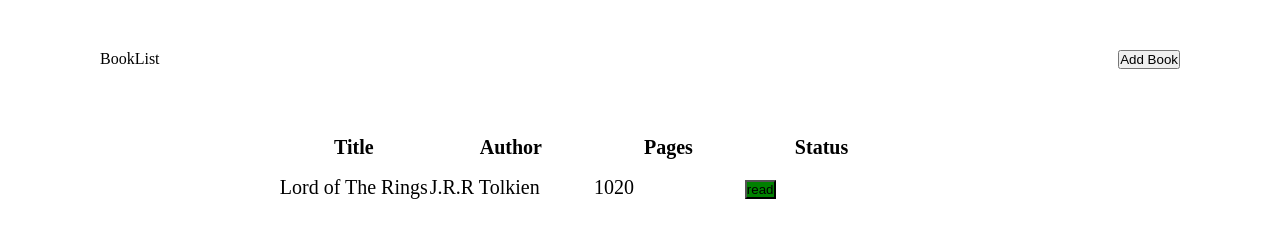
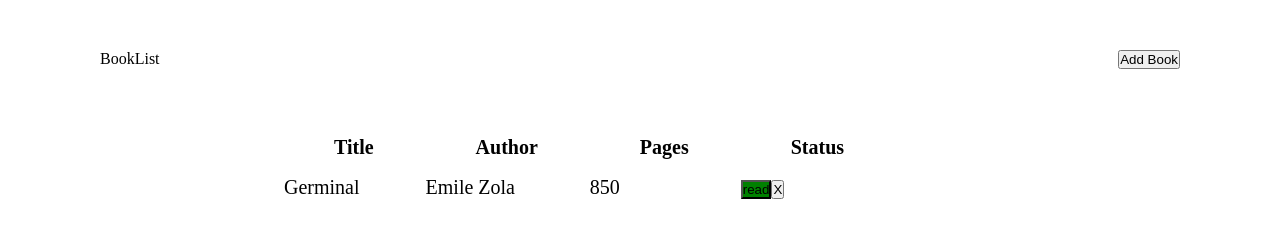
Before and after one commit to nilufersevde/library, a plain HTML site: page index.html in a window 1280 px wide. Drawn offline with Linux system fonts and the light colour scheme.

Commit message:
add delete button, organise status button, add submit function for adding the books from the form

```diff
--- a/index.html
+++ b/index.html
@@ -40,13 +40,13 @@
             </div>
             <div>
                 <label for="pages">Pages</label>
-                <input type="number" id="pages" name="pages">
+                <input type="number" id="pages" name="page">
             </div>
             <div>
                 <label for="read">Have you read it?</label>
                 <input type="checkbox" id="read" name="read">
             </div>
-            <button type="submit" class="btn-submit">Add Book</button>
+            <button type="submit" class="submit">Add the Book</button>
         </form>
     <script src="js.js"></script>
 </body>
--- a/js.js
+++ b/js.js
@@ -1,20 +1,26 @@
+//DOM elements
 const table = document.querySelector("tbody");
-function Book(title, author, page, read){
-    this.author=author;
-    this.title=title;
-    this.page=page;
-    this.read=read;
+const form = document.querySelector("#form");
+const submitButton = document.querySelector(".submit");
+
+//book constructor
+function Book(t, a, p, r){
+    this.title=t;
+    this.author=a;
+    this.page=p;
+    this.read=r;
 }
 
+//adding books to the library using the constructor
 let myLibrary = [];
-
 function addBookToLibrary(addedbook) {
-    const newBook = new Book(addedbook.author, addedbook.title, addedbook.page, addedbook.read)
-    myLibrary.push(newBook)
+    const newBook = new Book(addedbook.author, addedbook.title, addedbook.page, addedbook.read);
+    myLibrary.push(newBook);
 }
 
+//displaying the books on the page that was added to the myLibrary array
 function displayBook() {
-    for (let i=0; i < myLibrary.length; i++) {
+    for (let i=table.rows.length-1; i < myLibrary.length; i++) {
         let row = table.insertRow(i);
         let title = row.insertCell(0);
         title.innerHTML = myLibrary[i].title;
@@ -22,31 +28,61 @@ function displayBook() {
         author.innerHTML = myLibrary[i].author;
         let page = row.insertCell(2);
         page.innerHTML = myLibrary[i].page;
-        let button = document.createElement("button");
-        button.innerText = "read";
-        button.className = "read";
-        row.append(button);
-        button.addEventListener('click', status);
+        //creating and adding toggle property to button that shows if the book was read or not
+        let statusbutton = document.createElement("button");
+        console.log(myLibrary[i].read)
+        function buttonread() {if (myLibrary[i].read) {
+        statusbutton.innerText = "read"
+        statusbutton.classList.add("read")}
+        else {
+        statusbutton.innerText = "not read"
+        statusbutton.classList.add("not_read")}}
+        buttonread()
+        row.append(statusbutton);
+        statusbutton.addEventListener("click", status);
         function status() {
-            this.classList.toggle('read');
-            this.classList.toggle('not_read');
+            this.classList.toggle("read");
+            this.classList.toggle("not_read");
             if (this.innerHTML === "read") {
                 this.innerHTML = "not read";
               } else {
                 this.innerHTML = "read";
               }
             }
+        let deletebutton = document.createElement("button")
+        deletebutton.innerText = "X";
+        row.append(deletebutton);
+        deletebutton.addEventListener("click", deleteBook);
+        function deleteBook() {
+          table.deleteRow(i)
+          myLibrary.splice(i, 1)
+        }
     }
 }
 
+//functions for hiding and showing the form depending on the pressed button
 function openForm() {
     document.getElementById("form").style.visibility = "visible";
   }
 
 function  closeForm() {
     document.getElementById("form").style.visibility = "hidden";
+    document.getElementById("form").reset();
 }
 
-let tolkien = new Book("Lord of The Rings",  "J.R.R Tolkien", "1020","Read")
-myLibrary.push(tolkien);
+//function that add the new book to the table when submit the form
+   form.addEventListener("submit", (ev) => {
+      ev.preventDefault();
+      let formData = new FormData(ev.target);
+      const formProps = Object.fromEntries(formData);
+      console.log(formProps)//returns an object with name as the key and input as the value
+      addBookToLibrary(formProps)
+      displayBook()
+      closeForm()
+      }
+   )
+
+//adding few books manually to the array to test if everything is working
+let germinal = new Book("Germinal",  "Emile Zola", "850","Read");
+myLibrary.push(germinal);
 displayBook();
```
